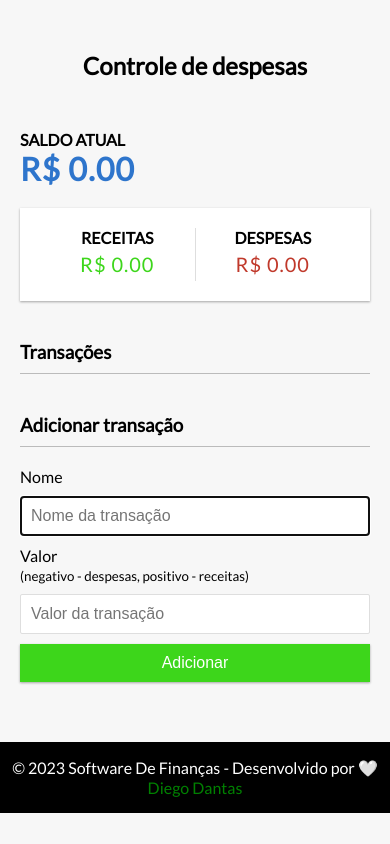
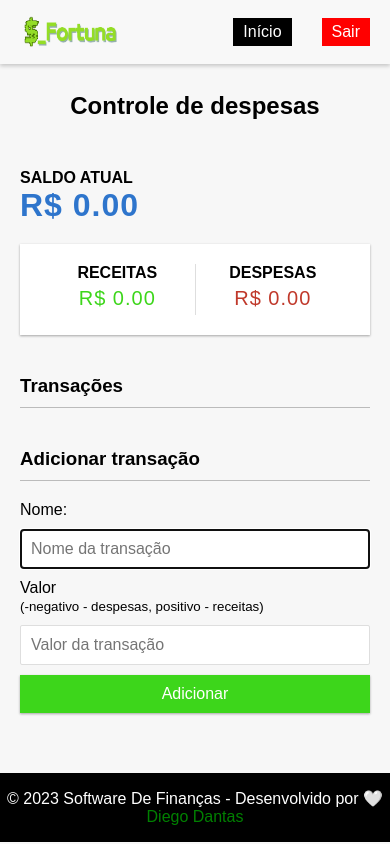
Before and after one commit to DiegoDantas02/fortunafinance, a PHP site: page /home.php in a window 390 px wide. Run offline with PHP 8.4, Linux system fonts and the light colour scheme.

Commit message:
RESPONSIVO CABEÇALHO

```diff
--- a/inc/header.php
+++ b/inc/header.php
@@ -6,18 +6,21 @@
     <meta name="viewport" content="width=device-width, initial-scale=1.0" />
     <link rel="stylesheet" href="./style.css" />
     <link rel="shortcut icon" href="favicon.ico" type="image/x-icon">
+    <title>Controle de despesas</title>
 
-    <title>Controle de despesas</title>
 </head>
 
 <body>
+    <header>
+        <a href="../inicio/home.php"><img src="../img/logo.png" alt="Logo"></a>
+        <div class="buttons">
+            <a href="../inicio/home.php">Início</a>
+            <a href="../tela-bloqueio/login.php">Sair</a>
+        </div>
+    </header>
+    <div style="margin-top: 70px;"> <!-- Espaço para evitar que o conteúdo seja sobreposto pelo cabeçalho -->
+        <!-- Seu conteúdo aqui -->
+    </div>
+</body>
 
-  <header style="margin-top: -920px; position:absolute;" >
-  <a href="../inicio/home.php"> <img src="../img/logo.png" alt="Logo"></a>
-    <div class="buttons">
-      <a href="../inicio/home.php" >ínicio</a>
-      <a href="../tela-bloqueio/login.php">Sair</a>
-    </div>
-  </header>
-</body>
 </html>
--- a/inicio/home.php
+++ b/inicio/home.php
@@ -31,13 +31,14 @@
 
         <form id="form">
             <div class="form-control">
-                <label for="text">Nome</label>
+                <label for="text">Nome:</label>
                 <input autofocus type="text" id="text" placeholder="Nome da transação" />
             </div>
 
             <div class="form-control">
                 <label for="amount">Valor <br />
-                    <small>(negativo - despesas, positivo - receitas)</small>
+                    <small>(-negativo - despesas, positivo - receitas)</small>
+
                 </label>
                 <input type="number" id="amount" placeholder="Valor da transação" />
             </div>
--- a/inicio/style.css
+++ b/inicio/style.css
@@ -221,3 +221,37 @@ input[type='number'] {
 
 }
 /* botão */
+/* Estilos para tornar o cabeçalho responsivo */
+body {
+  margin: 0;
+  padding: 0;
+  font-family: Arial, sans-serif;
+}
+
+header {
+  background-color: #f8f8f8;
+  padding: 10px 0;
+  display: flex;
+  justify-content: space-between;
+  align-items: center;
+  position: fixed;
+  top: 0;
+  left: 0;
+  right: 0;
+  z-index: 1000;
+}
+
+header img {
+  max-width: 100px;
+  margin-left: 20px;
+}
+
+.buttons {
+  margin-right: 20px;
+}
+
+.buttons a {
+  margin-left: 20px;
+  text-decoration: none;
+  color: #333;
+}
```
